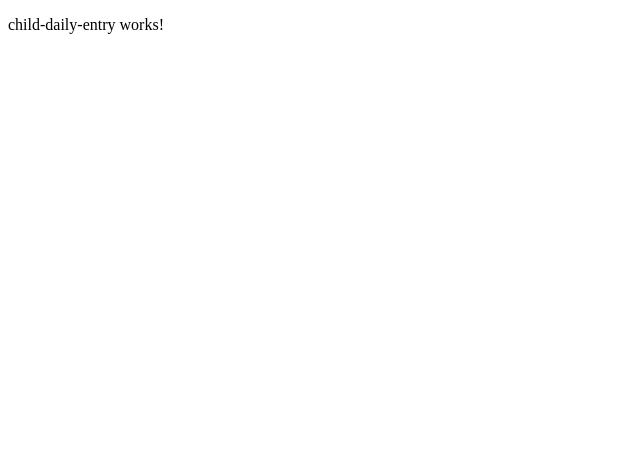
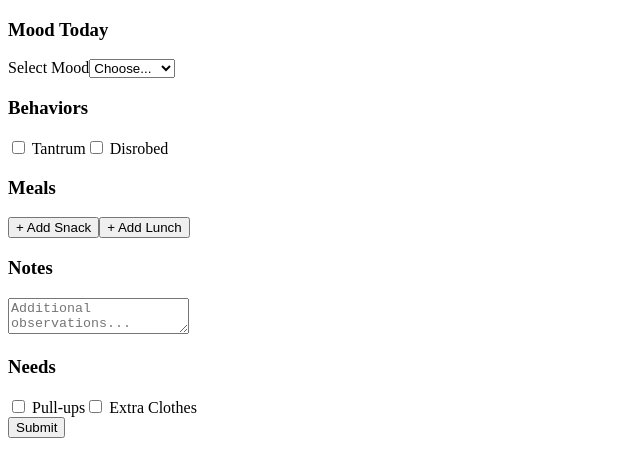
Before and after one commit to jcssll/Talkeez_Daily_Activity, an Angular app in the folder DailyActivityRecord/dailyactivityrecord.client/: page / in a window 1280 px wide. Shown: the top 476 px of the page, without its empty margins (0-640 px from the left). Built offline with nearby package versions, Linux system fonts and the light colour scheme.

Commit message:
Update child-daily-entry.component.html
Created the main HTML to render form with various behaviors, buttons and sections

```diff
--- a/DailyActivityRecord/dailyactivityrecord.client/src/app/child-daily-entry/child-daily-entry.component.html
+++ b/DailyActivityRecord/dailyactivityrecord.client/src/app/child-daily-entry/child-daily-entry.component.html
@@ -1 +1,57 @@
-<p>child-daily-entry works!</p>
+<form [formGroup]="form" (ngSubmit)="onSubmit()">
+
+  <div class="section">
+    <h3>Mood Today</h3>
+    <label for="mood">Select Mood</label>
+    <select formControlName="mood">
+      <option value="">Choose...</option>
+      <option value="happy">😊 Happy</option>
+      <option value="neutral">😐 Neutral</option>
+      <option value="sad">😢 Sad</option>
+    </select>
+  </div>
+
+  <div class="section">
+    <h3>Behaviors</h3>
+    <div formArrayName="behaviors" class="checkbox-group">
+      <label><input type="checkbox" (change)="toggleBehavior('Tantrum', $event)"> Tantrum</label>
+      <label><input type="checkbox" (change)="toggleBehavior('Disrobed', $event)"> Disrobed</label>
+    </div>
+    <div *ngFor="let behavior of behaviors.controls; let i = index" [formGroupName]="i">
+      <ng-container *ngIf="behavior.value.type === 'Tantrum' || behavior.value.type === 'Disrobed'">
+        <label>Reason for {{ behavior.value.type }}</label>
+        <input type="text" formControlName="reason" placeholder="Enter reason..." />
+      </ng-container>
+    </div>
+  </div>
+
+  <div class="section">
+    <h3>Meals</h3>
+    <button type="button" (click)="addMeal('Snack')">+ Add Snack</button>
+    <button type="button" (click)="addMeal('Lunch')">+ Add Lunch</button>
+
+    <div *ngFor="let meal of meals.controls; let i = index" [formGroupName]="i" class="meal-entry">
+      <input type="time" formControlName="time" />
+      <select formControlName="amount">
+        <option value="all">All</option>
+        <option value="most">Most</option>
+        <option value="some">Some</option>
+      </select>
+    </div>
+  </div>
+
+  <div class="section">
+    <h3>Notes</h3>
+    <textarea formControlName="notes" placeholder="Additional observations..."></textarea>
+  </div>
+
+  <div class="section">
+    <h3>Needs</h3>
+    <div class="checkbox-group" formArrayName="needs">
+      <label><input type="checkbox" (change)="toggleNeed('Pull-ups', $event)"> Pull-ups</label>
+      <label><input type="checkbox" (change)="toggleNeed('Extra Clothes', $event)"> Extra Clothes</label>
+    </div>
+  </div>
+
+  <button type="submit">Submit</button>
+</form>
```
